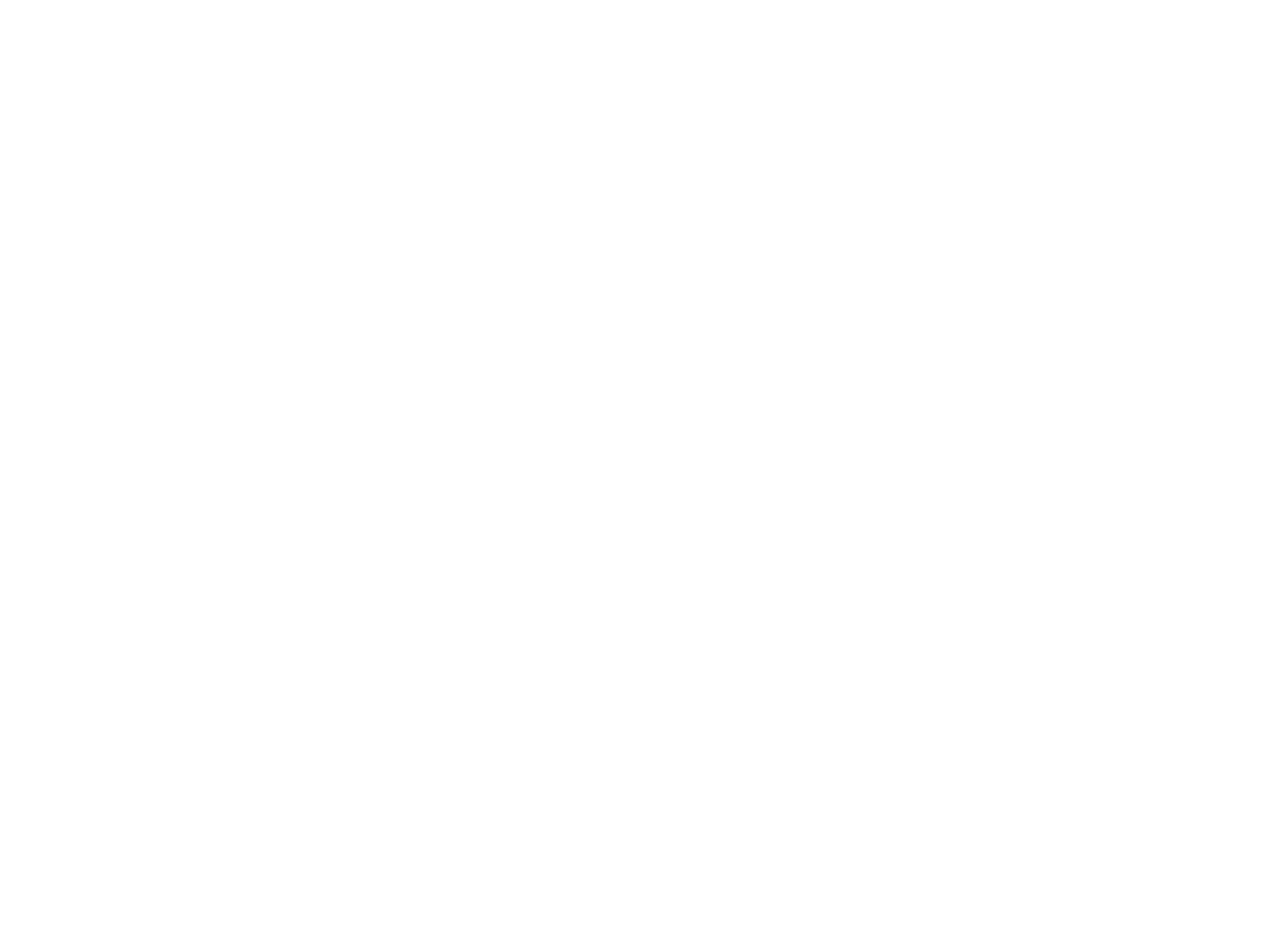
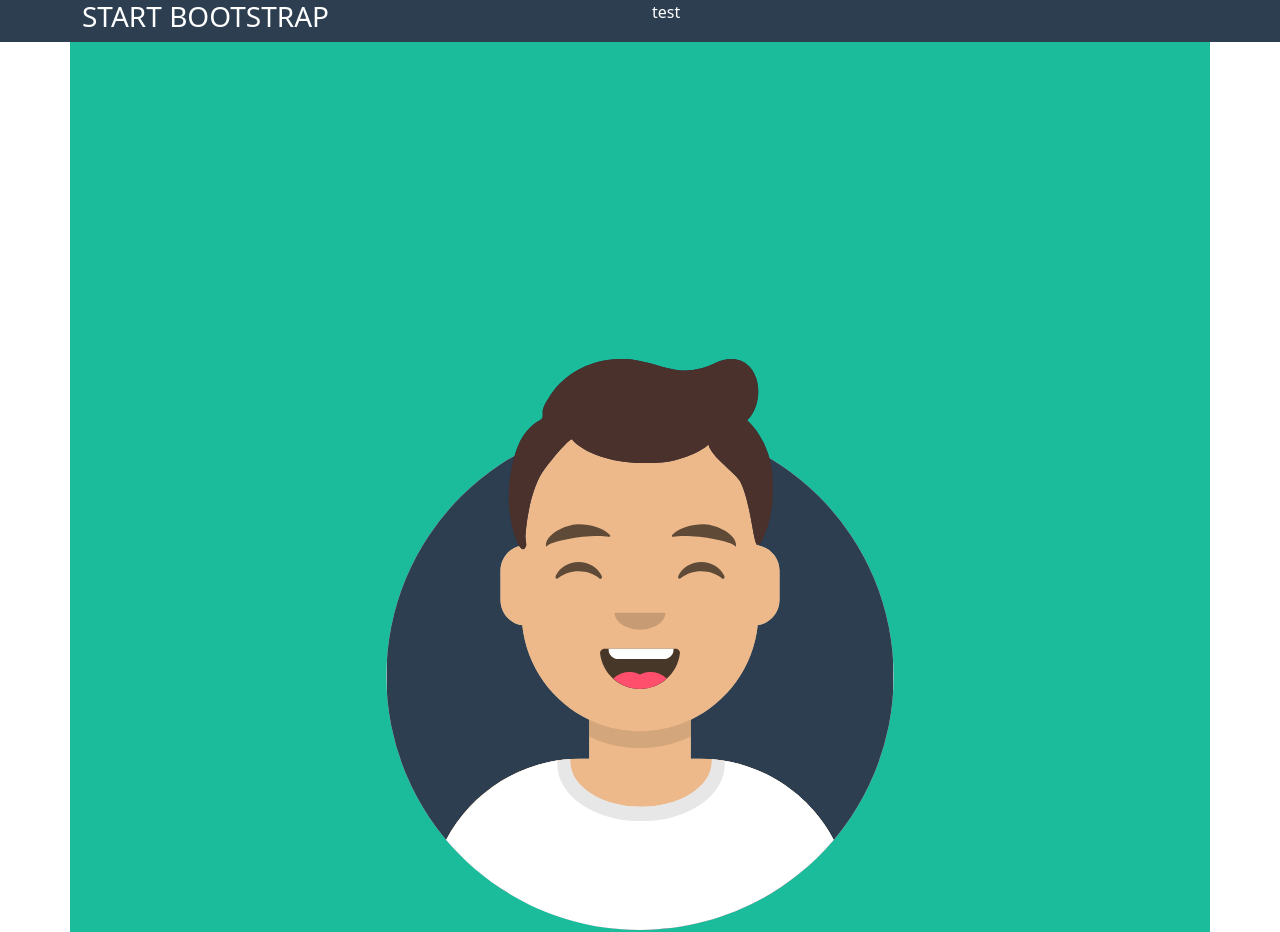
Before and after one commit to MatteoJoel91/html-css-bootstrap-freelancer, a plain HTML site: page index.html in a window 1280 px wide. Shown: the top 932 px of the page. Before the commit the page ends 800 px from the top, so only its background shows below. Drawn offline with nearby package versions, Linux system fonts and the light colour scheme.

Commit message:
push modifiche

```diff
--- a/index.html
+++ b/index.html
@@ -11,9 +11,23 @@
 </head>
 <body>
     <header>
+        <div class="container-md">
+            <div class="row">
+                <div class="col-6">
+                    <h3>START BOOTSTRAP</h3>
+                </div>
+                <div class="col-6">
+                    test
+                </div>
+            </div>
+        </div>
+
 
     </header>
-
+    <div class="container-md ms_verde">
+        <img class="img-avatar" src="img/avatar.svg" alt="">
+        <h1>START BOOTSTRAP</h1>
+    </div>
 
     <main>
 
--- a/style.css
+++ b/style.css
@@ -0,0 +1,10 @@
+header{
+    background-color: rgba(44,62,80,255);
+    color: white;
+}
+.ms_verde{
+    background-color: rgba(26,188,156,255);
+}
+.img-avatar{
+    transform: scale(0.5);
+}
```
